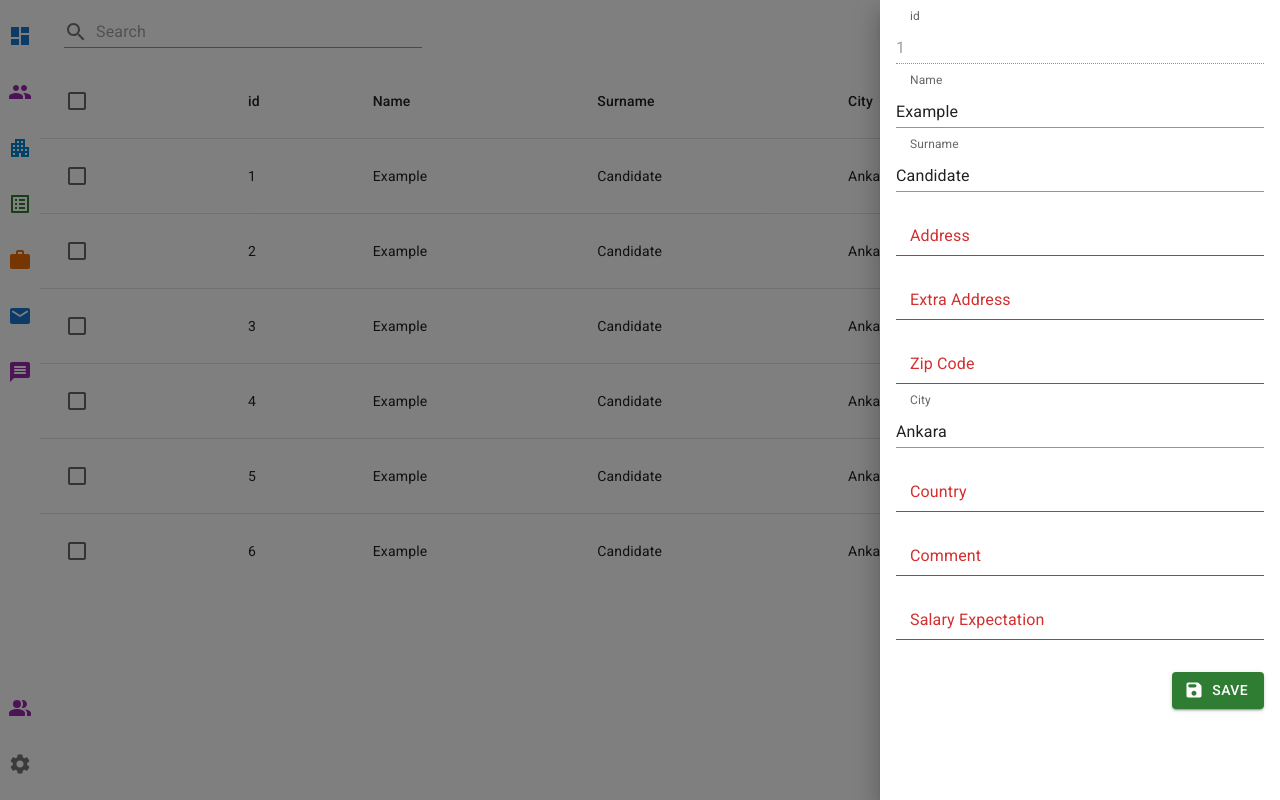
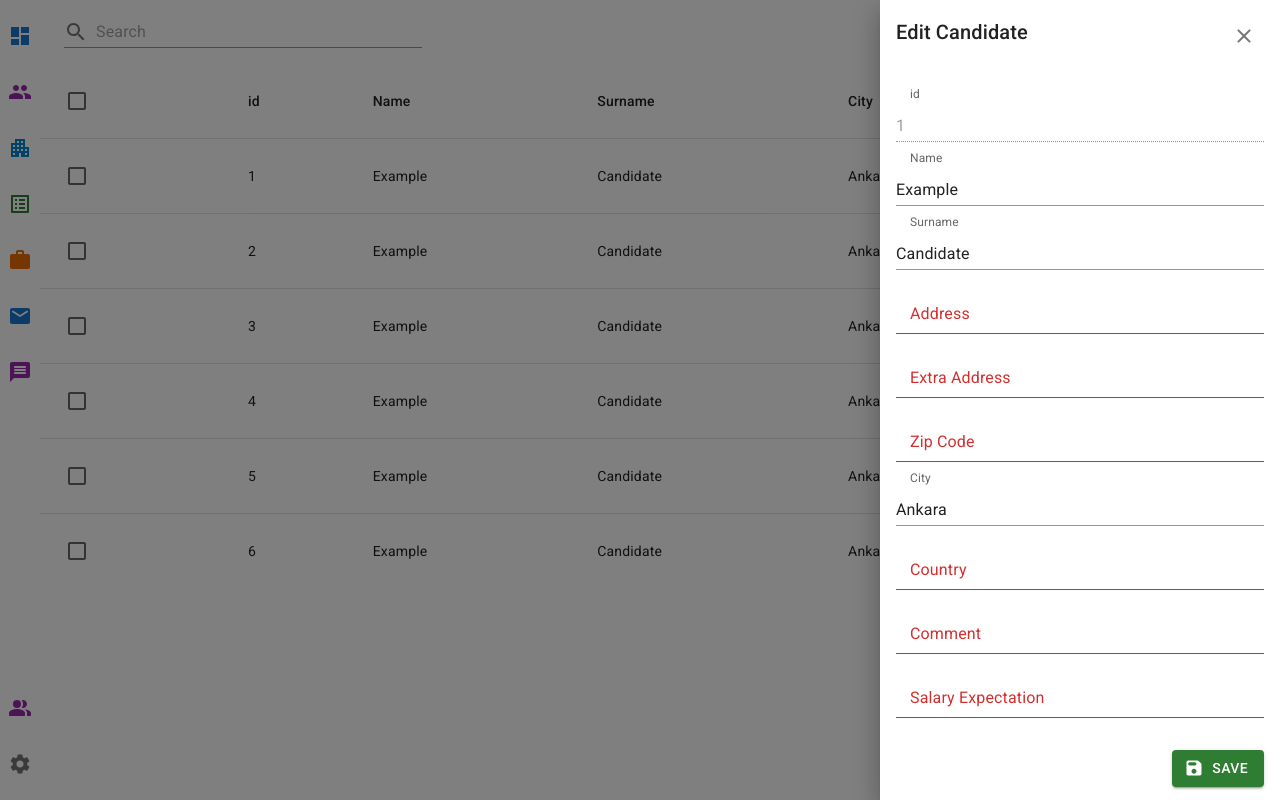
Before and after one commit to Baturalp52/crm-project-1, a React (Create React App) app in the folder crm-ui/: page /candidates in a window 1280 px wide. Both pictures are taken after a click on the button 1078 px from the left and 176 px from the top of the page. Built offline with nearby package versions, Linux system fonts and the light colour scheme.

Commit message:
Candidate ekleme ve düzenleme kısmı düzenlemeleri

```diff
--- a/crm-ui/src/Pages/Candidates/RightBar.tsx
+++ b/crm-ui/src/Pages/Candidates/RightBar.tsx
@@ -1,10 +1,19 @@
 import React from "react";
-import { Box, Button, Drawer, List, ListItem, Stack } from "@mui/material";
+import {
+  Box,
+  Button,
+  Drawer,
+  IconButton,
+  List,
+  ListItem,
+  Stack,
+  Typography,
+} from "@mui/material";
 import { useFormik } from "formik";
 import { ICandidate } from "../../mockData/interfaces/Candidate";
 import { emptyCandidate } from "./emptyCandidate";
 import FormInput from "./FormInput";
-import { SaveRounded } from "@mui/icons-material";
+import { CloseRounded, SaveRounded } from "@mui/icons-material";
 
 interface IRightBarProps {
   candidate?: ICandidate;
@@ -23,6 +32,18 @@ const RightBar = (props: IRightBarProps) => {
   return (
     <Drawer anchor="right" open={isOpen} onClose={() => setIsOpen(false)}>
       <Box sx={{ width: 400, overflow: "auto" }} role="presentation">
+        <Typography variant="h6" display="flex" padding={2}>
+          {form.values.id ? "Edit Candidate" : "Add New"}
+          <IconButton
+            sx={{ marginLeft: "auto", display: "inline" }}
+            onClick={() => {
+              setIsOpen(false);
+            }}
+          >
+            <CloseRounded />
+          </IconButton>
+        </Typography>
+
         <form onSubmit={form.handleSubmit}>
           <List>
             <ListItem>
```
